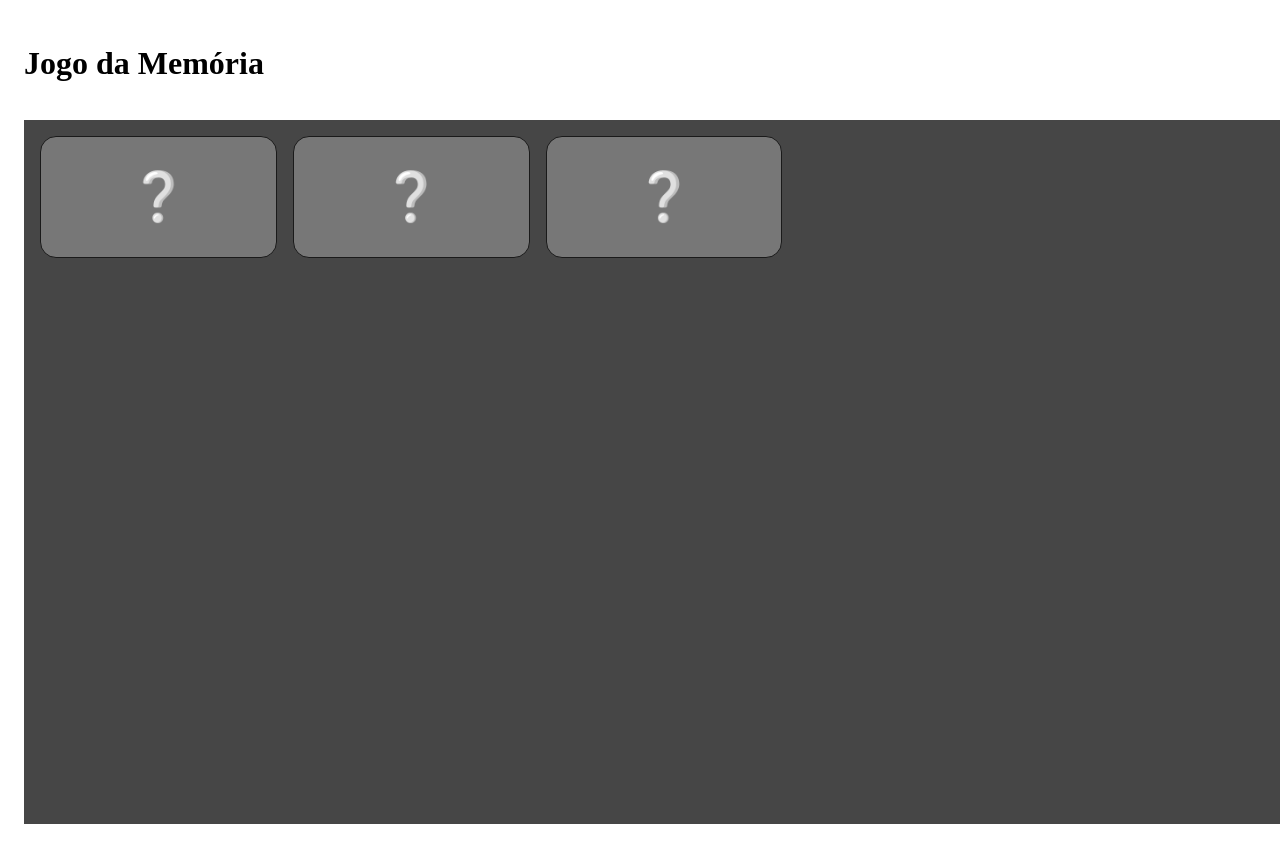
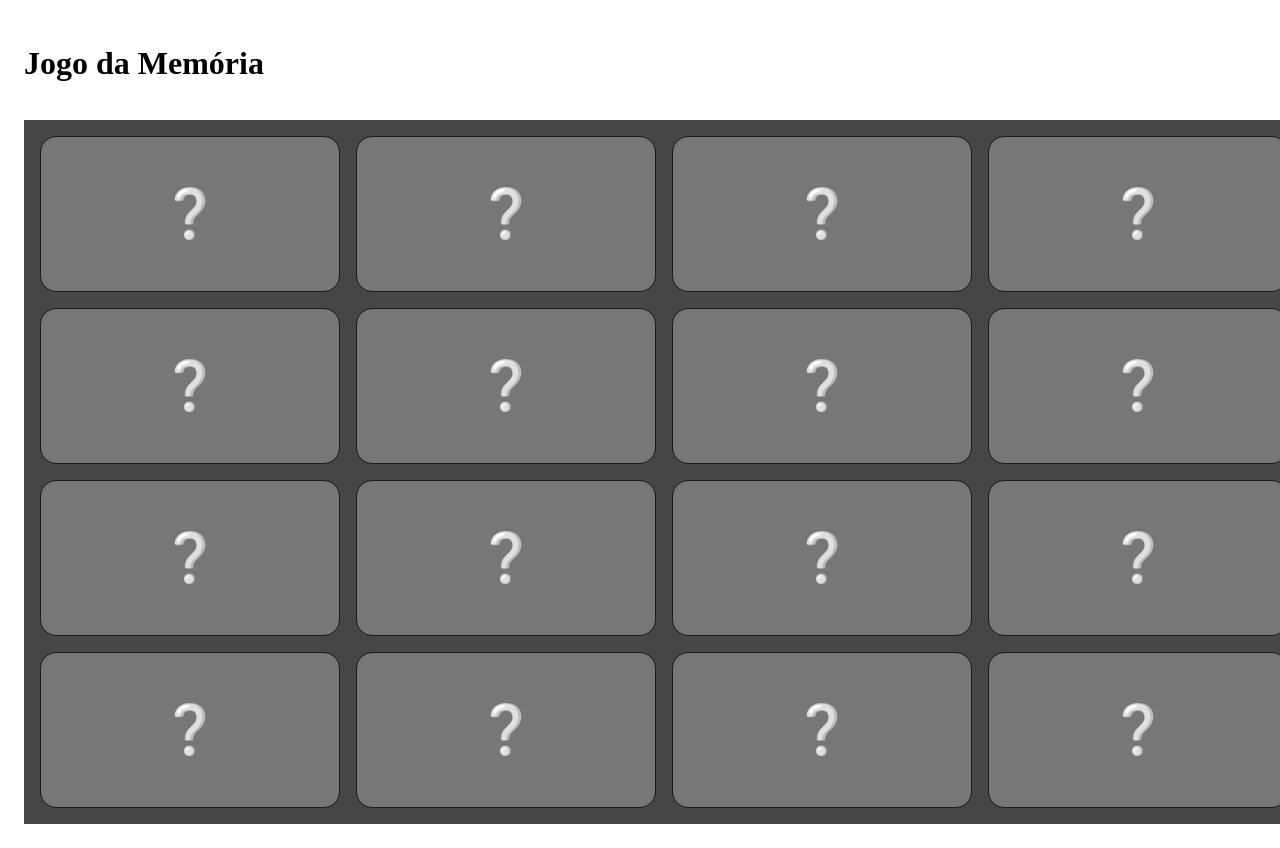
Before and after one commit to PedroKuczera/MEMO-GAME, a React app: page / in a window 1280 px wide. Shown: the top 848 px of the page. Built offline with nearby package versions, Linux system fonts and the light colour scheme; the HTML template or start-up script is replaced by a standard one.

Commit message:
renderizando listas

```diff
--- a/src/components/Board.jsx
+++ b/src/components/Board.jsx
@@ -1,12 +1,14 @@
 import React from "react"
 import { Card } from "./Card"
 
+const icons = [
+    '🎶', '👍', '😎', '🤩',
+    '😖', '😈', '🤓', '🫣'
+]
 export function Board() {
     return (
         <div style={style}>
-            <Card>😁</Card>
-            <Card>😆</Card>
-            <Card>😅</Card>
+            {[...icons, ...icons].map((icon, index) => (<Card key={index}>{icon}</Card>))}
         </div>
     )
 }
@@ -15,8 +17,8 @@ const style = {
     backgroundColor: '#464646ff',
     flexGrow: 1,
     display: 'grid',
-    gridTemplateColumns: 'repeat(5, 1fr)',
-    gridTemplateRows: 'repeat(5, 1fr)',
+    gridTemplateColumns: 'repeat(4, 1fr)',
+    gridTemplateRows: 'repeat(4, 1fr)',
     gap: '1em',
     padding: '1em'
 }
```
